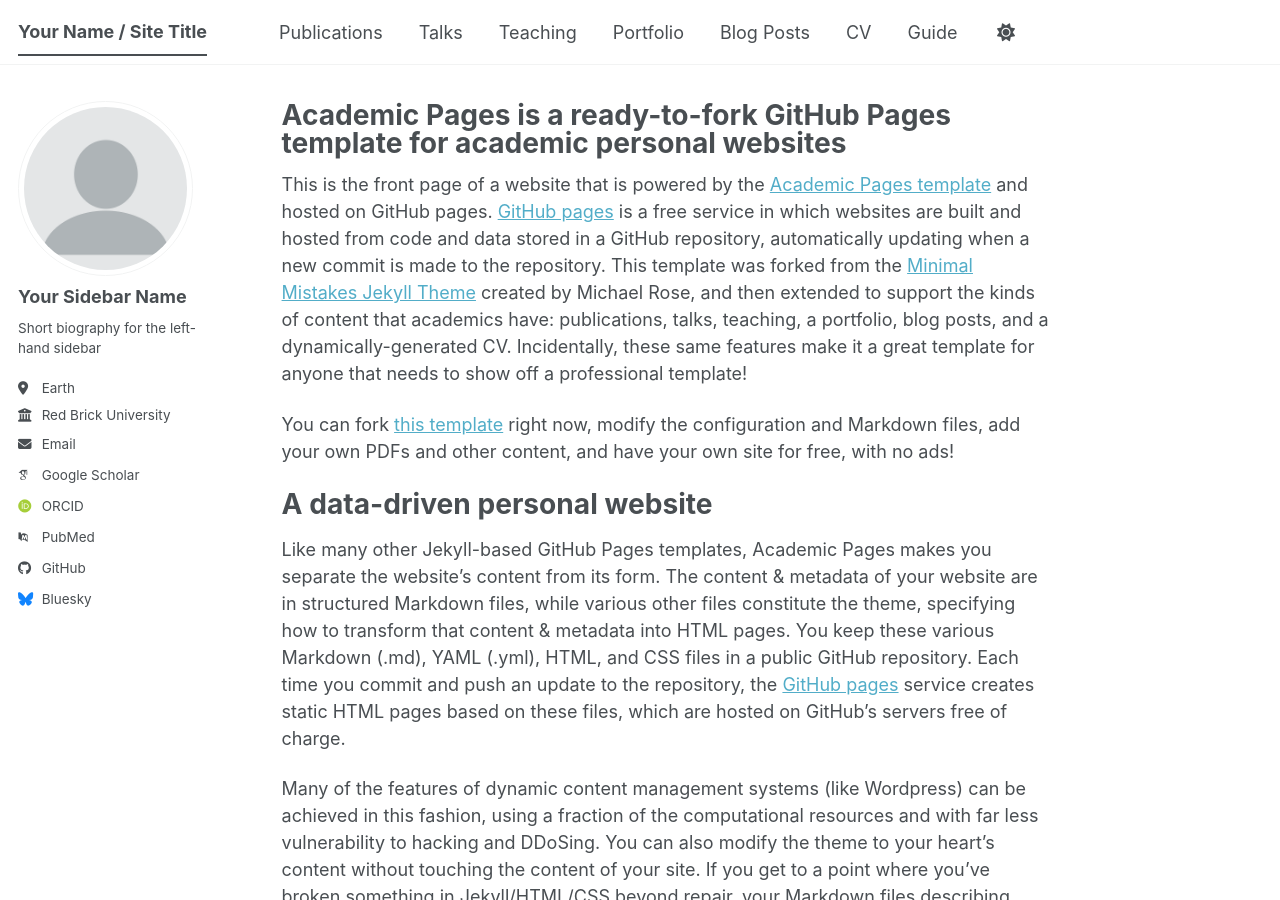
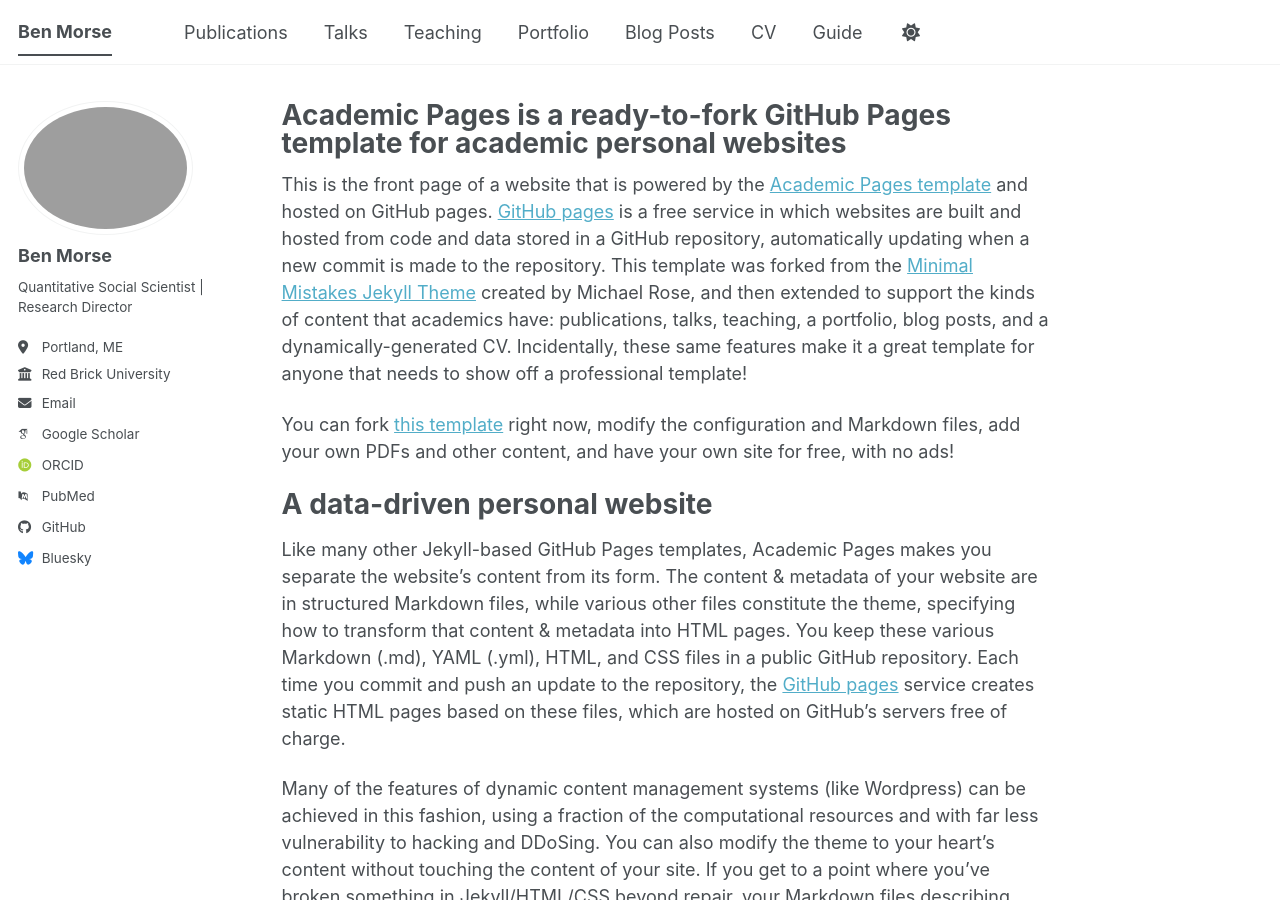
Before and after one commit to bensmorse/bensmorse.github.io, a Jekyll site: the page built from _pages/about.md, in a window 1280 px wide and 900 px high. Built offline with Jekyll 4.4.1, drawn with Linux system fonts in a browser that asks for light colours; some web fonts are replaced; a script bundle is joined from its source files by our own code; library files that are not in the unit come from our copies.

Commit message:
Update _config.yml

```diff
--- a/_config.yml
+++ b/_config.yml
@@ -9,7 +9,7 @@
 # Basic Site Settings
 locale                   : "en-US"
 site_theme               : "default" # The available themes options are "default", "air", "sunrise", "mint", "dirt" and "contrast"
-title                    : "Your Name / Site Title"
+title                    : "Ben Morse"
 title_separator          : "-"
 name                     : &name "Your Name"
 description              : &description "Your Name's academic portfolio"   # Update this with a general description of your site, this is the default if not overridden by a page
@@ -23,11 +23,11 @@
 #               Additional customization can be done by editing /_includes/author-profile.html
 author:
   # Biographic information
-  avatar           : "profile.png"
-  name             : "Your Sidebar Name"
+  avatar           : "bensmorse.png"
+  name             : "Ben Morse"
   pronouns         : # example: "she/her"
-  bio              : "Short biography for the left-hand sidebar"
-  location         : "Earth"
+  bio              : "Quantitative Social Scientist | Research Director"
+  location         : "Portland, ME"
   employer         : "Red Brick University"
   uri              : # URL
   email            : "none@example.org"
@@ -35,9 +35,9 @@
   # Academic websites
   academia         : # URL
   arxiv            : # URL - Update with the correct link to your profile
-  googlescholar    : "https://scholar.google.com/citations?user=PS_CX0AAAAAJ"
+  googlescholar    : "https://scholar.google.com/citations?user=wINYf4kAAAAJ&hl=en"
   inspire-hep      : # URL
-  impactstory      : # URL
+  #impactstory      : # URL
   orcid            : "https://orcid.org/yourorcidurl"
   semantic         : # URL
   ssrn             : # URL
@@ -51,7 +51,7 @@
   bitbucket        : # Username - Update with your username on the site
   codepen          : # Username
   dribbble         : # Username
-  github           : "academicpages"
+  github           : "bensmorse"
   kaggle           : # Username
   stackoverflow    : # User number or user number and name (i.e., use "1" or "1/jeff-atwood")
 
```
